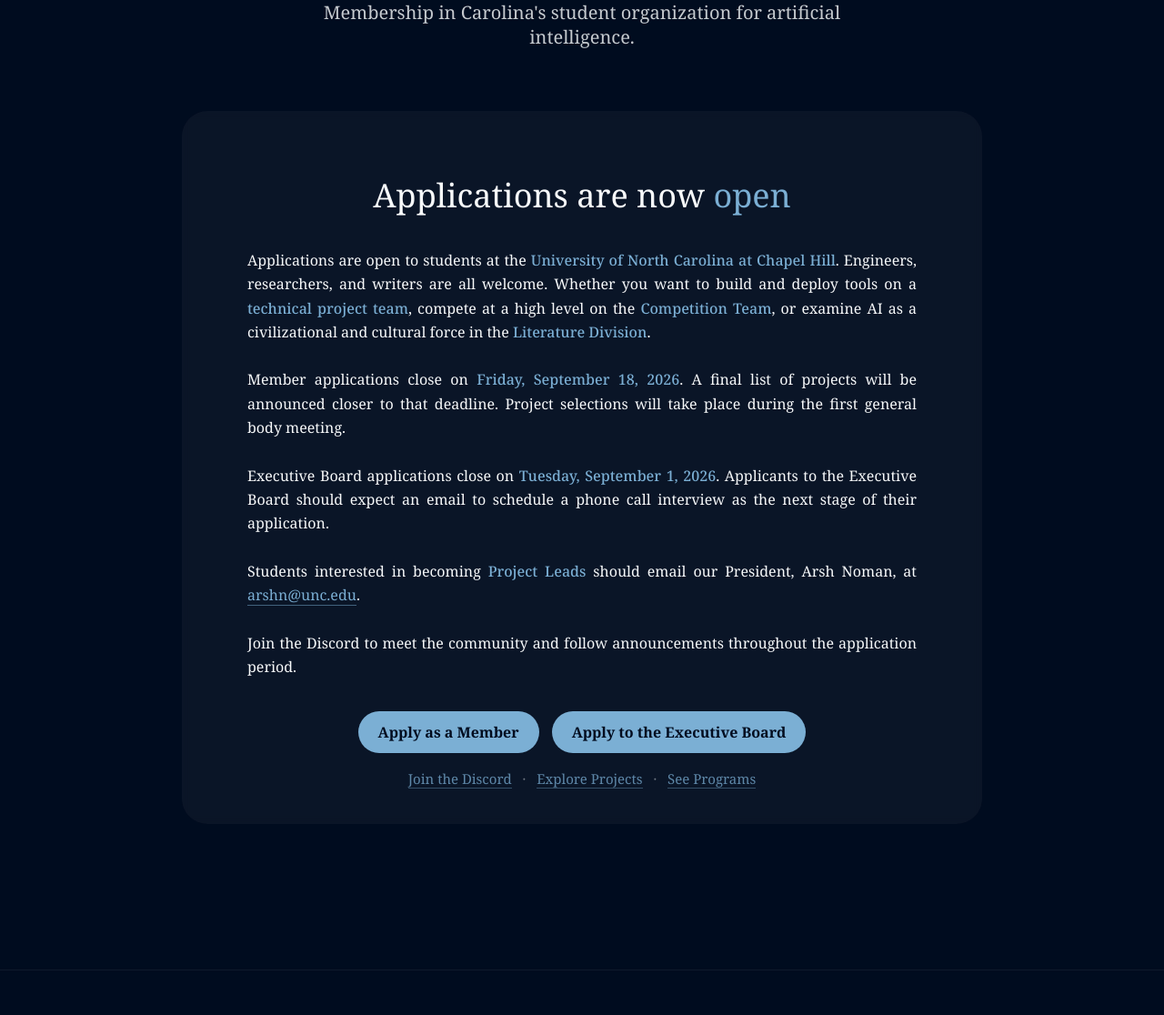
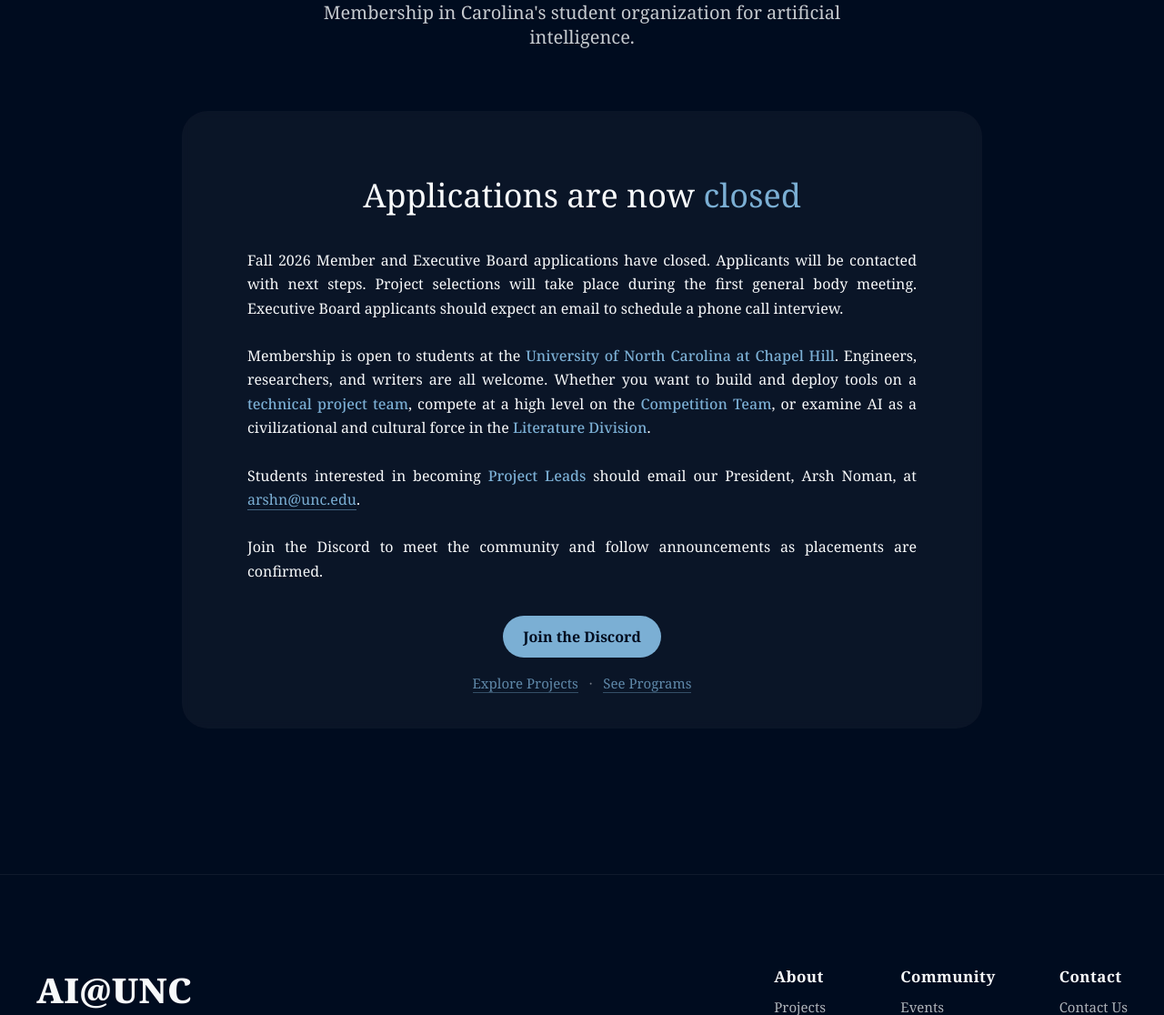
Before and after one commit to ai-unc/aiunc-site, a Flask app: page /join in a window 1280 px wide. Shown: the part 235-1351 px from the top of the page at 91% size. Run offline with Flask 3, Linux system fonts and the light colour scheme.

Commit message:
applications closed

```diff
--- a/templates/join.html
+++ b/templates/join.html
@@ -13,11 +13,18 @@
 
       <h2>
         Applications are now
-        <span class="text-blue">open</span>
+        <span class="text-blue">closed</span>
       </h2>
 
       <p>
-        Applications are open to students at the
+        Fall 2026 Member and Executive Board applications have closed.
+        Applicants will be contacted with next steps. Project selections
+        will take place during the first general body meeting. Executive Board
+        applicants should expect an email to schedule a phone call interview.
+      </p>
+
+      <p>
+        Membership is open to students at the
         <span class="highlight">University of North Carolina at Chapel Hill</span>.
         Engineers, researchers, and writers are all welcome. Whether you want to
         build and deploy tools on a
@@ -29,20 +36,6 @@
       </p>
 
       <p>
-        Member applications close on
-        <span class="highlight">Friday, September 18, 2026</span>.
-        A final list of projects will be announced closer to that deadline.
-        Project selections will take place during the first general body meeting.
-      </p>
-
-      <p>
-        Executive Board applications close on
-        <span class="highlight">Tuesday, September 1, 2026</span>.
-        Applicants to the Executive Board should expect an email to schedule
-        a phone call interview as the next stage of their application.
-      </p>
-
-      <p>
         Students interested in becoming
         <span class="highlight">Project Leads</span>
         should email our President, Arsh Noman, at
@@ -51,17 +44,12 @@
 
       <p>
         Join the Discord to meet the community and follow announcements
-        throughout the application period.
+        as placements are confirmed.
       </p>
 
       <div class="join-actions">
-        <div class="join-cta-row">
-          <a class="join-cta" href="https://forms.gle/ADrh1AswL4H1v1X6A">Apply as a Member</a>
-          <a class="join-cta" href="https://forms.gle/6oTzwW5RKM8YYiaR7">Apply to the Executive Board</a>
-        </div>
+        <a class="join-cta" href="https://discord.gg/pywfbxPkXd">Join the Discord</a>
         <div class="join-secondary">
-          <a href="https://discord.gg/pywfbxPkXd">Join the Discord</a>
-          <span class="join-dot">·</span>
           <a href="/projects">Explore Projects</a>
           <span class="join-dot">·</span>
           <a href="/programs">See Programs</a>
```
